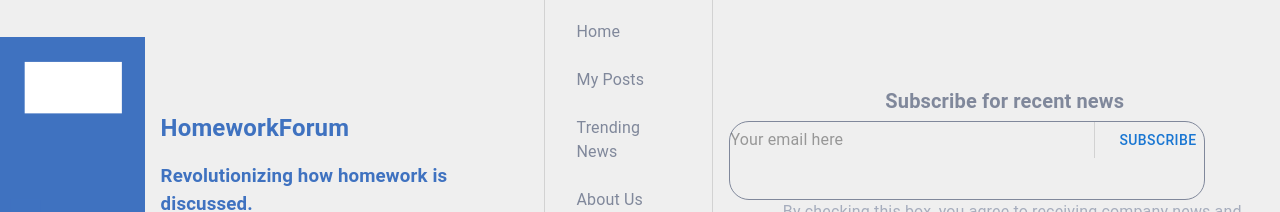
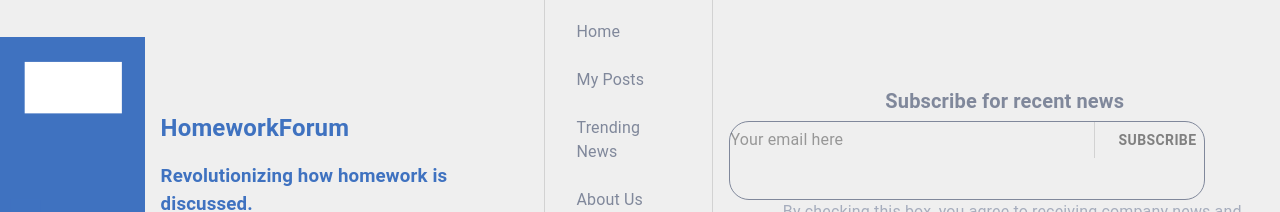
Before and after one commit to cornellh4i/newbie-hackathon, a React (Create React App) app in the folder frontend/: page / in a window 1280 px wide. Shown: the top 212 px of the page. Built offline with nearby package versions, Linux system fonts and the light colour scheme.

Commit message:
fixed the colors

```diff
--- a/frontend/src/components/BottomNavigation.tsx
+++ b/frontend/src/components/BottomNavigation.tsx
@@ -119,9 +119,9 @@ export default function SimpleContainer() {
                   />
                   <Divider orientation='vertical' flexItem />
                   <Button
-                    color="primary"
+                    style={{ color: 'gray' }}
                     variant="text"
-                  >Subscribe</Button>
+                  ><b>Subscribe</b></Button>
                 </Stack>
               </Box>
               <Box sx={{ fontSize: '12px', color: '#A6ADBD' }}>
```
